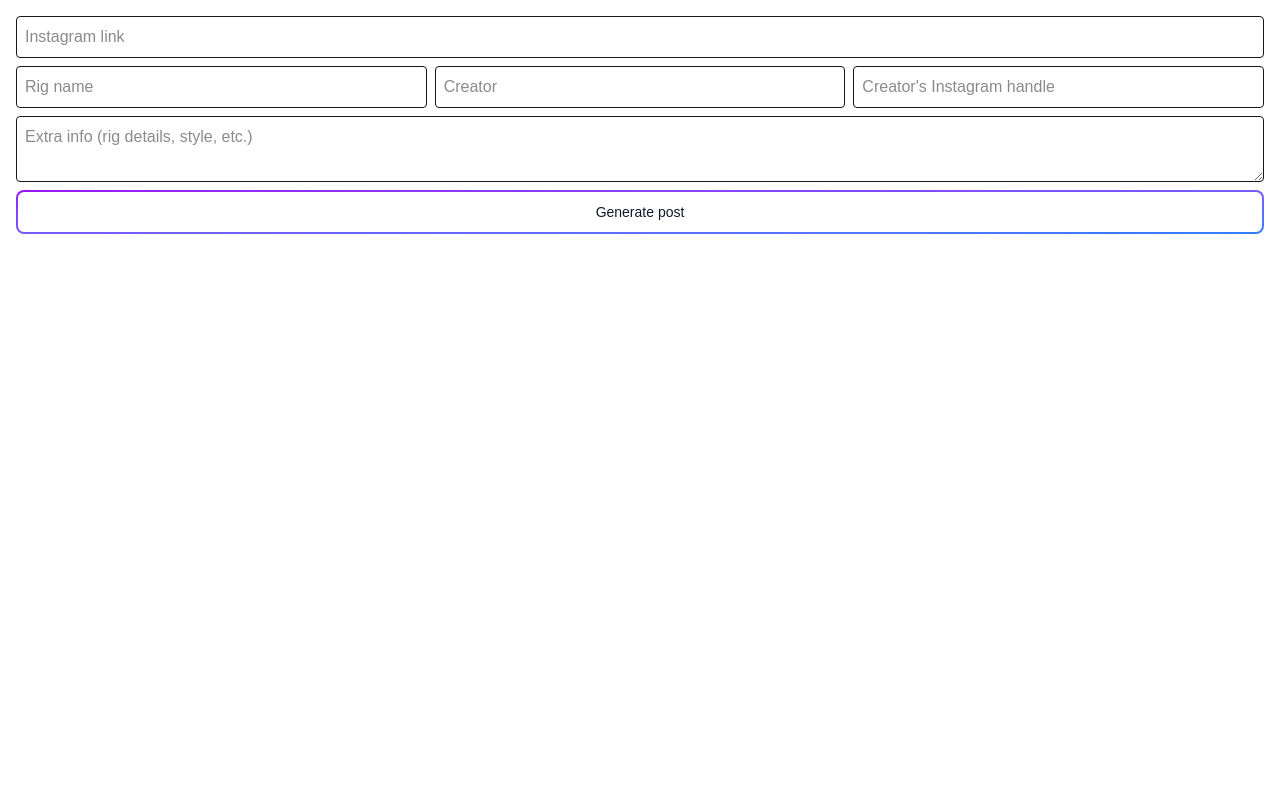
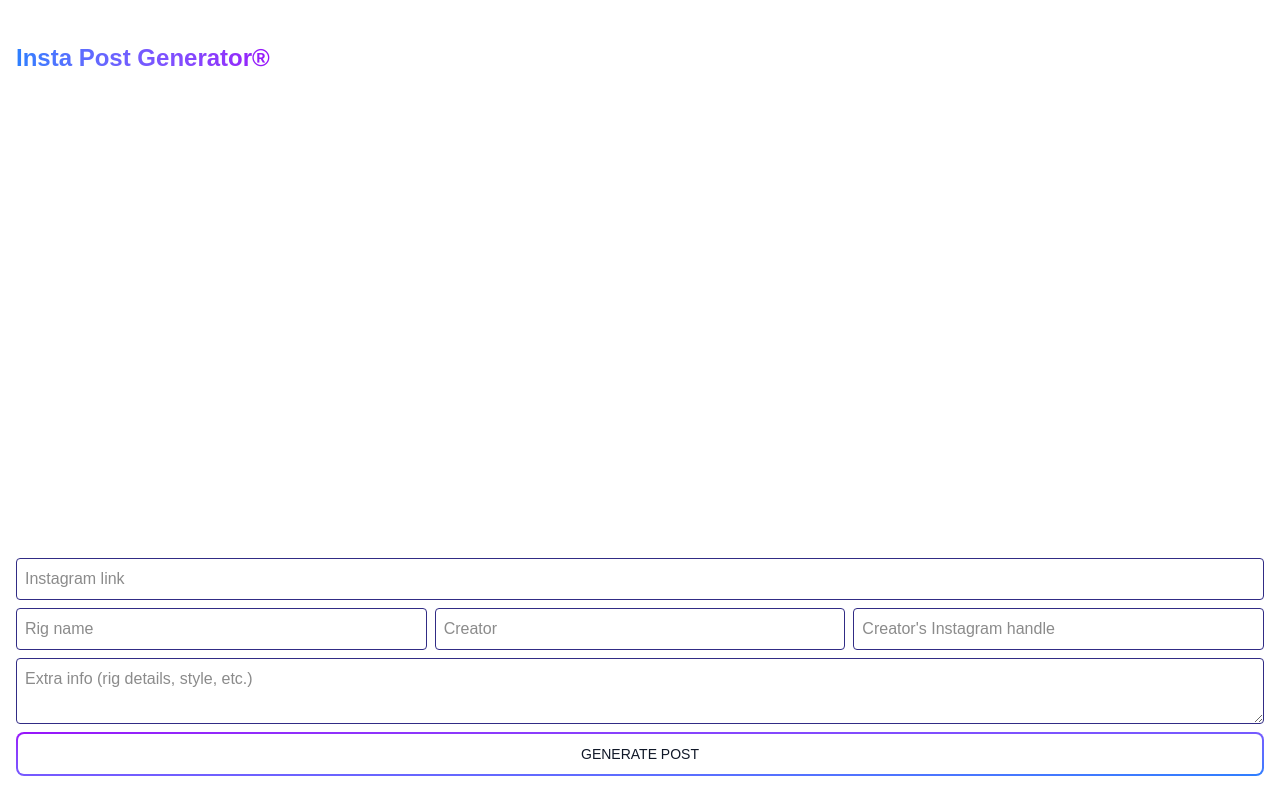
Before and after one commit to fransoudelaar/recast, a Next.js app: page /instagram in a window 1280 px wide. Built offline with nearby package versions, Linux system fonts and the light colour scheme.

Commit message:
fix: improve styling and layout for InstaPostGenerator component

```diff
--- a/app/instagram/page.tsx
+++ b/app/instagram/page.tsx
@@ -40,14 +40,14 @@
   });
 
   return (
-    <div className="space-y-4 p-4">
-      <div className="sticky bottom-0 w-full flex gap-2 flex-col">
+    <div className="space-y-4 p-4 pb-60 min-h-screen">
+      <div className="fixed bottom-0 m-0 left-0 w-full flex gap-2 flex-col p-4 dark:bg-linear-65 bg-white dark:from-neutral-900 dark:to-stone-950 z-index-10">
         <input
           type="text"
           placeholder="Instagram link"
           value={link}
           onChange={e => setLink(e.target.value)}
-          className="border rounded p-2 w-full"
+          className="border border-indigo-900 rounded p-2 w-full"
         />
         <div className="flex gap-2">
           <input
@@ -55,34 +55,35 @@
             placeholder="Rig name"
             value={rigName}
             onChange={e => setRigName(e.target.value)}
-            className="border rounded p-2 w-full"
+            className="border border-indigo-900 rounded p-2 w-full"
           />
           <input
             type="text"
             placeholder="Creator"
             value={creator}
             onChange={e => setCreator(e.target.value)}
-            className="border rounded p-2 w-full"
+            className="border border-indigo-900 rounded p-2 w-full"
           />
           <input
             type="text"
             placeholder="Creator's Instagram handle"
             value={creatorHandle}
             onChange={e => setCreatorHandle(e.target.value)}
-            className="border rounded p-2 w-full"
+            className="border border-indigo-900 rounded p-2 w-full"
           />
         </div>
         <textarea
           placeholder="Extra info (rig details, style, etc.)"
           value={info}
           onChange={e => setInfo(e.target.value)}
-          className="border rounded p-2 w-full"
+          className="border border-indigo-900 rounded p-2 w-full"
+          rows={2}
         />
         <button
           onClick={() => mutate()}
           disabled={isPending}
-          className="w-full relative inline-flex items-center justify-center p-0.5 mb-2 me-2 overflow-hidden text-sm font-medium text-gray-900 rounded-lg group bg-gradient-to-br from-purple-600 to-blue-500 group-hover:from-purple-600 group-hover:to-blue-500 hover:text-white dark:text-white focus:ring-4 focus:outline-none focus:ring-blue-300 dark:focus:ring-blue-800">
-          <span className="w-full relative px-5 py-2.5 transition-all ease-in duration-75 bg-white dark:bg-gray-900 rounded-md group-hover:bg-transparent group-hover:dark:bg-transparent">
+          className="uppercase w-full relative inline-flex items-center justify-center p-0.5 mb-2 me-2 overflow-hidden text-sm font-medium text-gray-900 rounded-lg group bg-gradient-to-br from-purple-600 to-blue-500 group-hover:from-purple-600 group-hover:to-blue-500 hover:text-white dark:text-white focus:ring-4 focus:outline-none focus:ring-blue-300 dark:focus:ring-blue-800">
+          <span className="w-full relative px-5 py-2.5 transition-all ease-in duration-75 bg-white dark:bg-linear-65 dark:from-neutral-900 dark:to-stone-950 rounded-md group-hover:bg-transparent group-hover:dark:bg-transparent">
             {isPending ? (
               <>
                 <svg
@@ -113,7 +114,7 @@
       <div className="mt-6 space-y-4">
         {error && <p className="text-red-500">{error.message}</p>}
 
-        {data && (
+        {data ? (
           <>
             {data.caption && (
               <>
@@ -154,6 +155,10 @@
               </>
             )}
           </>
+        ) : (
+          <h1 className="text-2xl font-semibold leading-normal bg-gradient-to-r from-blue-500 to-purple-600 inline-block text-transparent bg-clip-text">
+            Insta Post Generator®
+          </h1>
         )}
       </div>
     </div>
```
